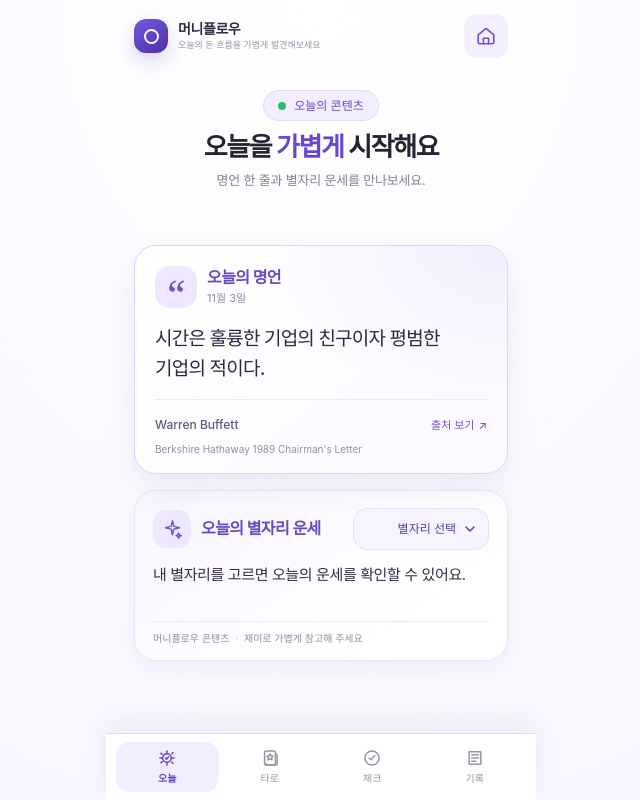
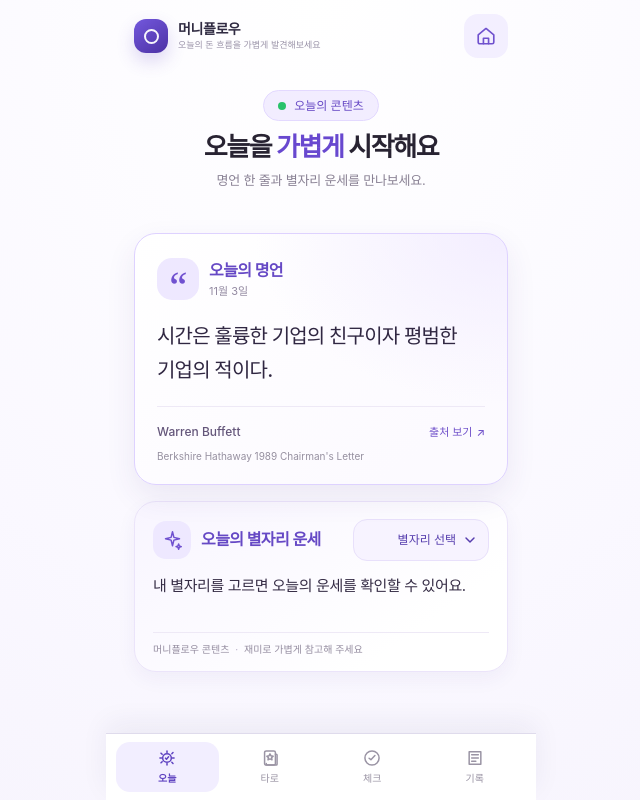
Before and after one commit to anredvon/jamulun-master, a Flask app: page /today in a window 1280 px wide. Shown: the whole page, without its empty margins (319-959 px from the left). Run offline with Flask 3, Linux system fonts and the light colour scheme; some web fonts are replaced.

Commit message:
Increase emphasis of Today quote card (#26)

```diff
--- a/static/css/today.css
+++ b/static/css/today.css
@@ -13,7 +13,7 @@
 .today-intro-copy{margin:8px 0 0;color:#898194;font-size:13px;line-height:1.45;font-weight:400;letter-spacing:-.015em;}
 .today-content{display:grid;flex:1 0 auto;align-content:center;gap:clamp(12px,2vh,18px);margin:clamp(14px,2.5vh,22px) 0 0;}
 .today-card{min-width:0;border:1px solid #e4dafd;border-radius:22px;background:linear-gradient(145deg,rgba(250,247,255,.98),#fff 80%);box-shadow:0 10px 28px rgba(68,45,131,.065);}
-.quote-card{position:relative;overflow:hidden;padding:20px 20px 17px;border-color:#ded2ff;background:radial-gradient(ellipse at 100% 0,rgba(239,232,255,.72),transparent 48%),linear-gradient(145deg,#fff,#fcfaff 82%);box-shadow:0 12px 30px rgba(68,45,131,.085);}
+.quote-card{position:relative;overflow:hidden;padding:24px 22px 21px;border-color:#ded2ff;background:radial-gradient(ellipse at 100% 0,rgba(239,232,255,.72),transparent 48%),linear-gradient(145deg,#fff,#fcfaff 82%);box-shadow:0 12px 30px rgba(68,45,131,.085);}
 .today-card-heading{display:flex;align-items:center;gap:10px;min-width:0;}
 .today-card-mark{display:grid;place-items:center;flex:0 0 38px;width:38px;height:38px;border-radius:13px;background:#eee8ff;color:#7051d0;}
 .quote-card .today-card-mark{flex-basis:42px;width:42px;height:42px;border-radius:15px;background:#eee8ff;}
@@ -21,7 +21,7 @@
 .today-heading-copy{display:flex;flex-direction:column;gap:2px;min-width:0;}
 .today-heading-copy h1,.today-heading-copy h2{margin:0;color:#6649c5;font-size:16px;line-height:1.35;font-weight:700;letter-spacing:-.035em;}
 .today-heading-copy time{color:#948ba2;font-size:11px;line-height:1.35;font-weight:400;}
-.quote-card blockquote{margin:16px 0 15px;color:#302742;font-size:19px;line-height:1.58;font-weight:550;letter-spacing:-.04em;}
+.quote-card blockquote{margin:20px 0 18px;color:#302742;font-size:20px;line-height:1.68;font-weight:500;letter-spacing:-.04em;}
 .quote-attribution{display:flex;align-items:center;justify-content:space-between;gap:10px;padding-top:9px;border-top:1px solid #eee9f6;color:#64567a;font-size:12px;line-height:1.4;font-weight:500;}
 .quote-attribution a{display:inline-flex;align-items:center;gap:4px;min-height:34px;color:#7051ca;font-size:11px;line-height:1.4;font-weight:500;text-decoration:none;white-space:nowrap;}
 .quote-source-title{display:block;margin-top:0;color:#9690a0;font-size:10px;line-height:1.35;font-weight:400;}
@@ -56,6 +56,6 @@
 .zodiac-option-dates{color:#9b93a7;font-size:9px;line-height:1.25;font-weight:400;}
 body.zodiac-sheet-open{overflow:hidden;}
 @keyframes zodiac-sheet-rise{from{transform:translateY(18px);opacity:.75}to{transform:translateY(0);opacity:1}}
-@media(max-height:740px){.today-shell{padding-top:calc(6px + env(safe-area-inset-top));}.today-shell .app-header{padding-bottom:8px;}.today-intro{margin-top:12px}.today-intro-kicker{margin-bottom:7px;padding:6px 12px}.today-intro h1{font-size:23px}.today-intro-copy{margin-top:5px;font-size:12px}.today-content{gap:9px;margin-top:12px}.quote-card,.horoscope-card{padding-top:13px;padding-bottom:11px;}.quote-card blockquote{margin:10px 0 9px;font-size:16px;line-height:1.48}.horoscope-copy{min-height:42px;margin-top:9px;font-size:14px;}}
+@media(max-height:740px){.today-shell{padding-top:calc(6px + env(safe-area-inset-top));}.today-shell .app-header{padding-bottom:8px;}.today-intro{margin-top:12px}.today-intro-kicker{margin-bottom:7px;padding:6px 12px}.today-intro h1{font-size:23px}.today-intro-copy{margin-top:5px;font-size:12px}.today-content{gap:9px;margin-top:12px}.quote-card{padding:16px 18px 14px;}.horoscope-card{padding-top:13px;padding-bottom:11px;}.quote-card blockquote{margin:12px 0 11px;font-size:18px;line-height:1.5}.horoscope-copy{min-height:42px;margin-top:9px;font-size:14px;}}
 @media(max-width:360px){.quote-card,.horoscope-card{padding-left:14px;padding-right:14px;}.today-heading-copy h1,.today-heading-copy h2{font-size:15px}.zodiac-select-trigger{max-width:132px;padding:4px 7px;font-size:11px}.horoscope-copy{font-size:14px}.zodiac-sheet-panel{padding-left:13px;padding-right:13px}.zodiac-option{min-height:88px}}
 @media(prefers-reduced-motion:reduce){.zodiac-sheet-panel,.zodiac-option{animation:none;transition:none}}
```
